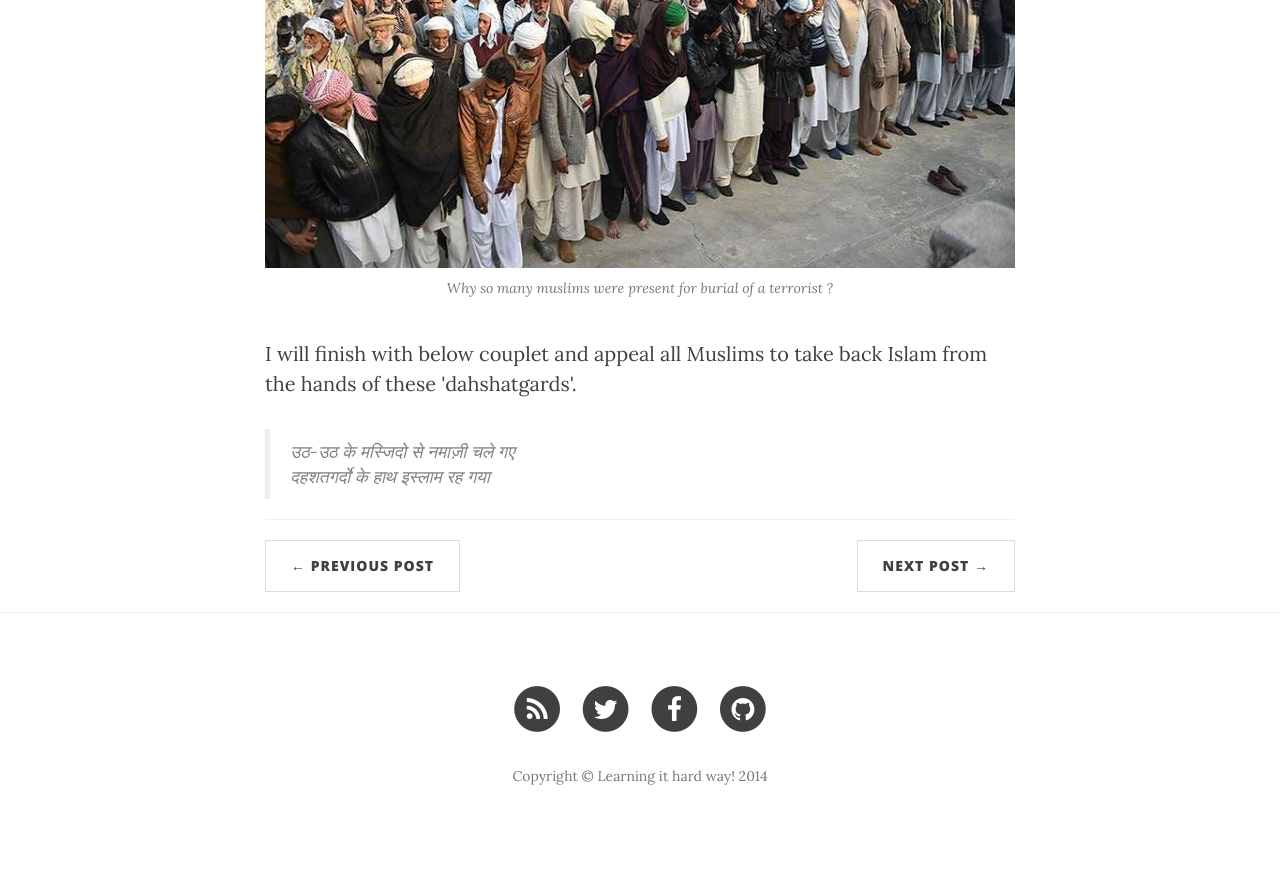
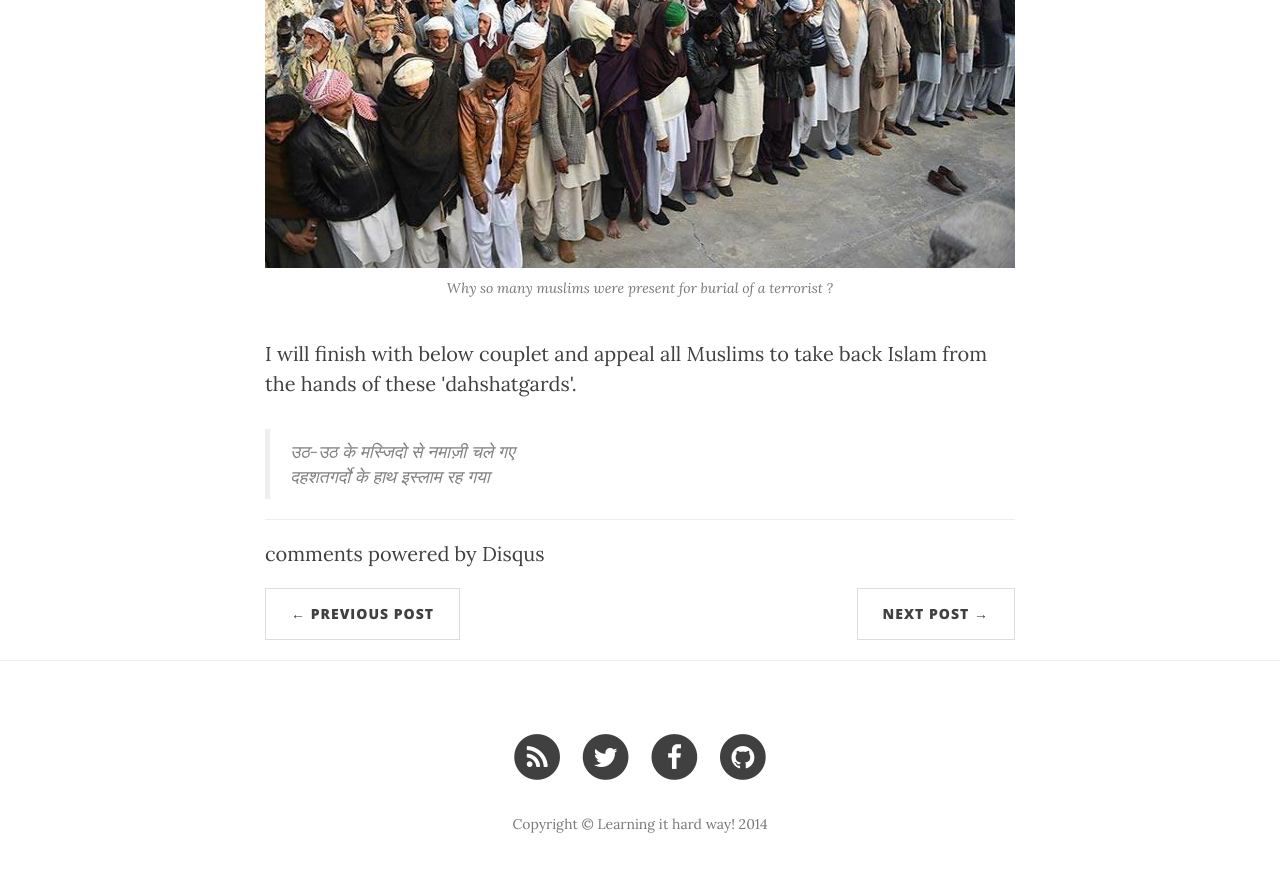
Before and after one commit to bawlipoonch/bawlipoonch.github.io, a Jekyll site: the page built from _posts/2014-12-21-terror-in-pakistan.markdown, in a window 1280 px wide and 900 px high, scrolled down 2179 px. Shown: the top 872 px of the window. Built offline with Jekyll 4.4.1, drawn with Linux system fonts in a browser that asks for light colours; nearby versions of some CDN libraries; comment, search, counter and statistics services are not loaded; part of the change alters nothing that is shown.

Commit message:
Enabled Comments

```diff
--- /dev/null
+++ b/_includes/comments.html
@@ -0,0 +1,18 @@
+{% if page.comments %}
+<!-- Add Disqus comments. -->
+<div id="disqus_thread"></div>
+<script type="text/javascript">
+  /* * * CONFIGURATION VARIABLES: EDIT BEFORE PASTING INTO YOUR WEBPAGE * * */
+  var disqus_shortname = 'bawlipoonch'; // required: replace example with your forum shortname
+  var disqus_identifier = "{{ site.disqusid }}{{ page.url | replace:'index.html','' }}";
+
+  /* * * DON'T EDIT BELOW THIS LINE * * */
+  (function() {
+    var dsq = document.createElement('script'); dsq.type = 'text/javascript'; dsq.async = true;
+    dsq.src = '//' + disqus_shortname + '.disqus.com/embed.js';
+    (document.getElementsByTagName('head')[0] || document.getElementsByTagName('body')[0]).appendChild(dsq);
+  })();
+</script>
+<noscript>Please enable JavaScript to view the <a href="http://disqus.com/?ref_noscript">comments powered by Disqus.</a></noscript>
+<a href="http://disqus.com" class="dsq-brlink">comments powered by <span class="logo-disqus">Disqus</span></a>
+{% endif %}
--- a/_layouts/post.html
+++ b/_layouts/post.html
@@ -29,6 +29,7 @@ layout: default
 
                 <hr>
 
+                {% include comments.html %}
 
                 <ul class="pager">
                     {% if page.previous.url %}
```
